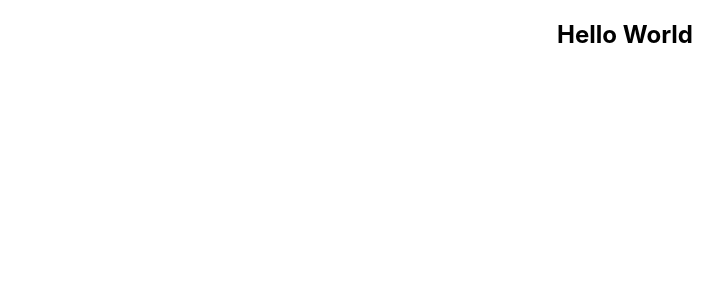
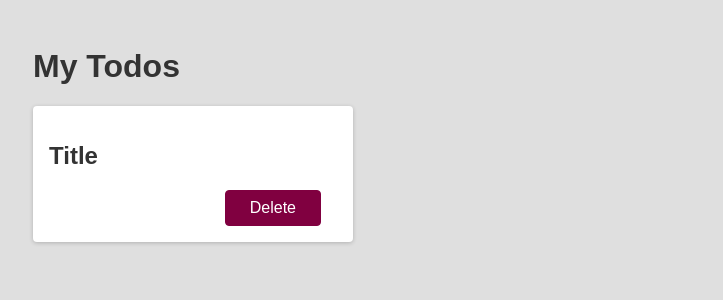
Before and after one commit to abdu-dotcom/react-course, a React (Create React App) app: page / in a window 1280 px wide. Shown: the top 300 px of the page, without its empty margins (15-738 px from the left). Built offline with nearby package versions, Linux system fonts and the light colour scheme.

Commit message:
More Component Work & Styling With CSS Classes

```diff
--- a/src/App.css
+++ /dev/null
@@ -1,38 +0,0 @@
-.App {
-  text-align: center;
-}
-
-.App-logo {
-  height: 40vmin;
-  pointer-events: none;
-}
-
-@media (prefers-reduced-motion: no-preference) {
-  .App-logo {
-    animation: App-logo-spin infinite 20s linear;
-  }
-}
-
-.App-header {
-  background-color: #282c34;
-  min-height: 100vh;
-  display: flex;
-  flex-direction: column;
-  align-items: center;
-  justify-content: center;
-  font-size: calc(10px + 2vmin);
-  color: white;
-}
-
-.App-link {
-  color: #61dafb;
-}
-
-@keyframes App-logo-spin {
-  from {
-    transform: rotate(0deg);
-  }
-  to {
-    transform: rotate(360deg);
-  }
-}
--- a/src/App.js
+++ b/src/App.js
@@ -1,9 +1,13 @@
-import './App.css';
-
 function App() {
   return (
     <div className="App">
-      <h2>Hello World</h2>
+      <h1>My Todos</h1>
+      <div className="card">
+        <h2>Title</h2>
+        <div className="actions">
+          <button className="btn">Delete</button>
+        </div>
+      </div>
     </div>
   );
 }
--- a/src/index.css
+++ b/src/index.css
@@ -1,13 +1,74 @@
-body {
-  margin: 0;
-  font-family: -apple-system, BlinkMacSystemFont, 'Segoe UI', 'Roboto', 'Oxygen',
-    'Ubuntu', 'Cantarell', 'Fira Sans', 'Droid Sans', 'Helvetica Neue',
-    sans-serif;
-  -webkit-font-smoothing: antialiased;
-  -moz-osx-font-smoothing: grayscale;
+* {
+    box-sizing: border-box;
 }
 
-code {
-  font-family: source-code-pro, Menlo, Monaco, Consolas, 'Courier New',
-    monospace;
+body {
+    font-family: sans-serif;
+    margin: 3rem;
+    background-color: #dfdfdf;
 }
+
+h1,
+h2 {
+    color: #333333;
+}
+
+.btn {
+    font: inherit;
+    padding: 0.5rem 1.5rem;
+    cursor: pointer;
+    border-radius: 4px;
+    background-color: #800040;
+    color: white;
+    border: 1px solid #800040;
+    margin: 0 1rem;
+}
+
+.btn:hover {
+    background-color: #9c1458;
+    border-color: #9c1458;
+}
+
+.btn--alt {
+    background-color: transparent;
+    color: #800040;
+}
+
+.btn--alt:hover {
+    background-color: #f8dae9;
+}
+
+.card {
+    background-color: white;
+    border-radius: 4px;
+    box-shadow: 0 1px 4px rgba(0, 0, 0, 0.2);
+    padding: 1rem;
+    width: 20rem;
+}
+
+.actions {
+    text-align: right;
+}
+
+.modal {
+    box-shadow: 0 1px 4px rgba(0, 0, 0, 0.2);
+    border-radius: 6px;
+    background-color: white;
+    padding: 1rem;
+    text-align: center;
+    width: 30rem;
+    z-index: 10;
+    position: fixed;
+    top: 20vh;
+    left: calc(50% - 15rem);
+}
+
+.backdrop {
+    position: fixed;
+    z-index: 1;
+    background-color: rgba(0, 0, 0, 0.75);
+    width: 100%;
+    height: 100vh;
+    top: 0;
+    left: 0;
+}
```
Also changed, not shown: src/logo.svg (deleted).
